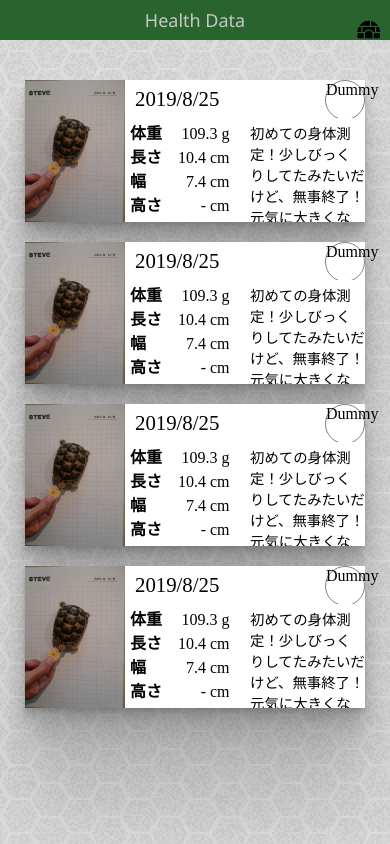
After one commit to tanikawa418/SteveWeb, a PHP site: page /health/mesurement.php in a window 390 px wide. The commit adds this page. Run offline with PHP 8.4, Linux system fonts and the light colour scheme; data that the repository does not hold is empty; some libraries are stand-ins or nearby versions.

Commit message:
Health Data 実装　responsiveも対応

```diff
--- /dev/null
+++ b/health/mesurement.php
@@ -0,0 +1,375 @@
+<?php
+
+require('../common/php/dbconnect.php');
+
+if(!empty($_POST)){
+    if($_POST['category'] !== ''){ //カテゴリを選ばせるまではDBへの問い合わせをしない
+        $category = $_POST['category'];
+
+        if($category == 'youtube'){
+            $stmt = $db->query('SELECT * FROM youtube_rss WHERE load_default<>0 ORDER BY display_order');
+
+            $arr_feed = array(); //空配列の定義
+
+            foreach($stmt as $value){
+                //urlを配列に格納
+                array_push($arr_feed,$value['rss_url']);
+            }
+            unset($stmt);
+            unset($value);
+        }elseif($category == 'website'){
+            $stmt = $db->query('SELECT * FROM websites WHERE load_default<>0 ORDER BY display_order');
+            $arr_weblink = $stmt->fetchAll(PDO::FETCH_ASSOC);
+            // print_r($arr_weblink);
+            $jsonData = json_encode($arr_weblink);
+            unset($stmt);
+            unset($value);
+        }
+
+    }
+}else{
+    // print '$_POSTがカラです';
+}
+?>
+
+<!DOCTYPE html>
+<html lang="ja">
+<head>
+    <meta charset="UTF-8">
+    <meta name="viewport" content="width=device-width, initial-scale=1.0, maximum-scale=1.0, minimum-scale=1.0">
+    <meta http-equiv="X-UA-Compatible" content="ie=edge">
+    <link rel="stylesheet" href="../common/css/reset.css">
+    <!-- bootstrap -->
+    <!-- <link rel="stylesheet" href="https://stackpath.bootstrapcdn.com/bootstrap/4.3.1/css/bootstrap.min.css" integrity="sha384-ggOyR0iXCbMQv3Xipma34MD+dH/1fQ784/j6cY/iJTQUOhcWr7x9JvoRxT2MZw1T" crossorigin="anonymous"> -->
+    <!-- lightbox -->
+    <link rel="stylesheet" href="https://cdnjs.cloudflare.com/ajax/libs/lightbox2/2.11.1/css/lightbox.css">
+    <script src="https://code.jquery.com/jquery-1.12.4.min.js" type="text/javascript"></script>
+    <script src="https://cdnjs.cloudflare.com/ajax/libs/lightbox2/2.11.1/js/lightbox.min.js" type="text/javascript" ></script>
+    <link rel="stylesheet" href="style.css">
+    <!-- font awesome -->
+    <link href="https://use.fontawesome.com/releases/v5.6.1/css/all.css" rel="stylesheet">
+
+
+
+
+    <title>Health Data</title>
+</head>
+<body>
+    <header>
+        <div class="headercontainer">
+            Health Data
+        </div>
+        <a href="..\home\index.html">
+            <span class="hometxt">Home</span>
+            <i class="fas fa-igloo" id="homeicon"></i>
+        </a>
+
+    </header>
+
+    <div class="mycontainer cf">
+
+        <div class="card cf">
+            <div class="cardleft">
+                <!-- <img src="images/DSC_0707.JPG" alt=""> -->
+                <a href="images/DSC_0707.JPG" data-lightbox = "lb"><img class="thumbnails" src="images/DSC_0707.JPG" alt=""></a>
+            </div>
+            <div class="cardright">
+                <div class="cardheader cf">
+                    <div class="carddate">2019/8/25</div>
+                    <div class="cardprofile">
+                        <span>Steve1世</span>
+                        <div class="profile_pic_frame">
+                            Dummy
+                            <img src="#" alt="">
+                        </div>
+                    </div>
+                </div>
+                <div class="cardcontents cf">
+                    <div class="carddata">
+                        <table>
+                            <tr>
+                                <th>体重</th>
+                                <td>109.3 g</td>
+                            </tr>
+                            <tr>
+                                <th>長さ</th>
+                                <td>10.4 cm</td>
+                            </tr>
+                            <tr>
+                                <th>幅</th>
+                                <td>7.4 cm</td>
+                            </tr>
+                            <tr>
+                                <th>高さ</th>
+                                <td>- cm</td>
+                            </tr>
+                        </table>
+                    </div>
+                    <div class="cardnotes">
+                        初めての身体測定！少しびっくりしてたみたいだけど、無事終了！元気に大きくなってね。
+                    </div>
+                </div>
+            </div>
+        </div>
+
+        <div class="card cf">
+            <div class="cardleft">
+                <!-- <img src="images/DSC_0707.JPG" alt=""> -->
+                <a href="images/DSC_0707.JPG" data-lightbox = "lb"><img class="thumbnails" src="images/DSC_0707.JPG" alt=""></a>
+            </div>
+            <div class="cardright">
+                <div class="cardheader cf">
+                    <div class="carddate">2019/8/25</div>
+                    <div class="cardprofile">
+                        <span>Steve1世</span>
+                        <div class="profile_pic_frame">
+                            Dummy
+                            <img src="#" alt="">
+                        </div>
+                    </div>
+                </div>
+                <div class="cardcontents cf">
+                    <div class="carddata">
+                        <table>
+                            <tr>
+                                <th>体重</th>
+                                <td>109.3 g</td>
+                            </tr>
+                            <tr>
+                                <th>長さ</th>
+                                <td>10.4 cm</td>
+                            </tr>
+                            <tr>
+                                <th>幅</th>
+                                <td>7.4 cm</td>
+                            </tr>
+                            <tr>
+                                <th>高さ</th>
+                                <td>- cm</td>
+                            </tr>
+                        </table>
+                    </div>
+                    <div class="cardnotes">
+                        初めての身体測定！少しびっくりしてたみたいだけど、無事終了！元気に大きくなってね。
+                    </div>
+                </div>
+            </div>
+        </div>
+
+        <div class="card cf">
+            <div class="cardleft">
+                <!-- <img src="images/DSC_0707.JPG" alt=""> -->
+                <a href="images/DSC_0707.JPG" data-lightbox = "lb"><img class="thumbnails" src="images/DSC_0707.JPG" alt=""></a>
+            </div>
+            <div class="cardright">
+                <div class="cardheader cf">
+                    <div class="carddate">2019/8/25</div>
+                    <div class="cardprofile">
+                        <span>Steve1世</span>
+                        <div class="profile_pic_frame">
+                            Dummy
+                            <img src="#" alt="">
+                        </div>
+                    </div>
+                </div>
+                <div class="cardcontents cf">
+                    <div class="carddata">
+                        <table>
+                            <tr>
+                                <th>体重</th>
+                                <td>109.3 g</td>
+                            </tr>
+                            <tr>
+                                <th>長さ</th>
+                                <td>10.4 cm</td>
+                            </tr>
+                            <tr>
+                                <th>幅</th>
+                                <td>7.4 cm</td>
+                            </tr>
+                            <tr>
+                                <th>高さ</th>
+                                <td>- cm</td>
+                            </tr>
+                        </table>
+                    </div>
+                    <div class="cardnotes">
+                        初めての身体測定！少しびっくりしてたみたいだけど、無事終了！元気に大きくなってね。
+                    </div>
+                </div>
+            </div>
+        </div>
+
+        <div class="card cf">
+            <div class="cardleft">
+                <!-- <img src="images/DSC_0707.JPG" alt=""> -->
+                <a href="images/DSC_0707.JPG" data-lightbox = "lb"><img class="thumbnails" src="images/DSC_0707.JPG" alt=""></a>
+            </div>
+            <div class="cardright">
+                <div class="cardheader cf">
+                    <div class="carddate">2019/8/25</div>
+                    <div class="cardprofile">
+                        <span>Steve1世</span>
+                        <div class="profile_pic_frame">
+                            Dummy
+                            <img src="#" alt="">
+                        </div>
+                    </div>
+                </div>
+                <div class="cardcontents cf">
+                    <div class="carddata">
+                        <table>
+                            <tr>
+                                <th>体重</th>
+                                <td>109.3 g</td>
+                            </tr>
+                            <tr>
+                                <th>長さ</th>
+                                <td>10.4 cm</td>
+                            </tr>
+                            <tr>
+                                <th>幅</th>
+                                <td>7.4 cm</td>
+                            </tr>
+                            <tr>
+                                <th>高さ</th>
+                                <td>- cm</td>
+                            </tr>
+                        </table>
+                    </div>
+                    <div class="cardnotes">
+                        初めての身体測定！少しびっくりしてたみたいだけど、無事終了！元気に大きくなってね。
+                    </div>
+                </div>
+            </div>
+        </div>
+        <div id="card"></div>
+
+    </div> <!--mycontainer -->
+
+
+    <script type="text/javascript">
+        function removeElm(){
+            var target = document.getElementsByClassName('sitewrapper');
+            console.log('target.length : ' + target.length);
+            // for(var i = 0; i < target.length; i++){
+            while(target.length){
+                target[0].remove();
+                // console.log(i + 'removed');
+            }
+        }
+
+        // function removeElm(){
+        //     var target = document.getElementById('card');
+        //     target.removeChild();
+        // }
+        function websiteLinkMark(key){
+            removeElm();
+            console.log('called');
+            var mywrapper;
+            var mytitleDiv;
+            var mytitle;
+            var mycb;
+            var mycontents;
+            var mydl;
+            var mydt;
+            var mydd;
+            var weblinks = <?php echo $jsonData;?>;
+
+
+
+            // console.log('length:' + weblinks.length);
+
+            for (var i=0; i<weblinks.length; i++){
+                var note = weblinks[i]['note'];
+                var result = note.match(key);
+                console.log('result : ' + result);
+                if(!result){
+                    console.log(weblinks[i]['site_id'] + ' : unmatched');
+
+                }else{
+
+                    console.log(weblinks[i]['site_id'] + ' : matched');
+
+
+                mywrapper = document.createElement('div');
+                mywrapper.className = 'sitewrapper';
+                //create Div.sitetitle
+                mytitleDiv = document.createElement('div');
+                mytitleDiv.className = 'sitetitle';
+                //create span.sitetitle
+                mytitle = document.createElement('span');
+                mytitle.className = 'span_title';
+                mytitle.innerHTML = weblinks[i]['title'];
+
+                // create span.span_link_icon
+                myicon = document.createElement('span');
+                myicon.className = 'span_link_icon';
+                myicon.innerHTML = '<a href="#"><i class="fas fa-external-link-alt"></i></a>';
+
+                // div.cb
+                mycb = document.createElement('div');
+                mycb.className = 'cb';
+
+                //Div.sitetitleにappend
+                mytitleDiv.appendChild(mytitle);
+                // mytitleDiv.appendChild(myicon);
+                mytitleDiv.appendChild(mycb);
+
+                //create div.sitecontents
+                mycontents = document.createElement('div');
+                mycontents.className = 'sitecontents';
+
+                //dl
+                mydl = document.createElement('dl');
+                // URL
+                mydt = document.createElement('dt');
+                mydt.innerHTML = 'URL';
+                mydd = document.createElement('dd');
+                mydd.innerHTML = '<a href="' + weblinks[i]['site_url'] + '" target="_blank">' + weblinks[i]['site_url'] + '</a>';
+                mydl.appendChild(mydt);
+                mydl.appendChild(mydd);
+
+                // Notes
+                mydt = document.createElement('dt');
+                mydt.innerHTML = 'Notes';
+                mydd = document.createElement('dd');
+                mydd.innerHTML = weblinks[i]['note'];
+                mydd.className = 'notecontents';
+                mydl.appendChild(mydt);
+                mydl.appendChild(mydd);
+
+                //dlをdiv.sitecontentsにappend
+                mycontents.appendChild(mydl);
+
+                mywrapper.appendChild(mytitleDiv);
+                mywrapper.appendChild(mycontents);
+                document.getElementById('card').appendChild(mywrapper);
+                }
+            }
+            console.log('end of weblinkmark()');
+
+        }
+
+        websiteLinkMark();
+
+            let input_kw = document.getElementById('site_kw');
+            var s;
+            input_kw.addEventListener('keyup',function(){
+                console.log('before s : ' + s);
+                if(s != input_kw.value){
+                    s = input_kw.value;
+                    console.log('after s : ' + s);
+                    console.log('websiteLinkMark() is called with parameter : ' + s);
+                    websiteLinkMark(s);
+
+                }
+                // removeElm();
+
+            },false);
+
+
+        </script>
+
+</body>
+</html>
--- /dev/null
+++ b/health/style.css
@@ -0,0 +1,320 @@
+@charset "utf-8";
+
+
+/* **************************
+    fonts
+   ************************** */
+
+@import url('https://fonts.googleapis.com/css?family=Noto+Sans|Noto+Sans+JP&display=swap');
+
+
+
+/* **************************
+    モバイル用設定
+   ************************** */
+
+
+/* **************************
+    基本設定
+   ************************** */
+
+
+/* **************************
+    Header
+************************** */
+body {
+    background: url(images/light_honeycomb_@2X.png);
+    /* background-color: lightgray; */
+}
+header {
+    width: 100%;
+    height: 40px;
+    font-family: "Noto Sans", "Noto Sans JP";
+    background-color: #29632d;
+    line-height: 40px;
+    position: fixed;
+    top: 0;
+    position: relative;
+    clear: both;
+    color: rgb(200,200,200);
+}
+
+div.headercontainer {
+    width: 300px;
+    height: 40px;
+    text-align: center;
+    margin: 0 auto;
+    font-size: 18px;
+    /* border-bottom: 5px solid darkgreen; */
+
+}
+
+span.hometxt {
+    display: none;
+}
+
+header a {
+    text-decoration: none;
+    color:black;
+    position: absolute;
+    bottom: 0;
+    right: 10px;
+}
+
+header a:hover {
+    opacity: 0.8;
+}
+#homeicon {
+    font-size: 20px;
+    float: right;
+}
+
+/* **************************
+    mycontainer
+   ************************** */
+div.mycontainer {
+    max-width: 990px;
+    height: auto;
+    margin: 0 auto;
+    /* background-color: cadetblue; */
+    padding-top: 20px;
+}
+
+/* **************************
+    card
+   ************************** */
+
+div.card {
+    width: 340px;
+    height: 142px;
+    margin: 0 auto;
+    margin-top: 20px;
+
+    box-shadow:
+    0 1.9px 2.5px rgba(0, 0, 0, 0.057),
+    0 5px 6.1px rgba(0, 0, 0, 0.076),
+    0 10.1px 11.4px rgba(0, 0, 0, 0.086),
+    0 19.2px 19.8px rgba(0, 0, 0, 0.092),
+    0 38.4px 34.8px rgba(0, 0, 0, 0.1),
+    0 101px 74px rgba(0, 0, 0, 0.13);
+}
+
+div.cardleft {
+    width: 100px;
+    height: 142px;
+    float: left;
+}
+
+img.thumbnails {
+    max-width: 100%;
+}
+
+div.cardright {
+    width: 240px;
+    height: 142px;
+    float: right;
+}
+
+div.cardheader {
+    width: 240px;
+    height: 38px;
+}
+
+div.carddate {
+    background-color: white;
+    width: 136px;
+    height: 38px;
+    font-size: 1.3em;
+    padding-left: 10px;
+    line-height: 38px;
+    float: left;
+}
+
+div.cardprofile {
+    background-color: white;
+    width: 94px;
+    height: 38px;
+    text-align: right;
+    float: right;
+}
+
+div.cardprofile span{
+    display: none; /*モバイルでは非表示*/
+}
+
+
+
+div.profile_pic_frame {
+    width: 38px;
+    height: 38px;
+    border-radius: 50%;
+    border: 1px solid gray;
+    display: inline-block;
+}
+
+div.cardcontents {
+    width: 240px;
+    height: 104px;
+}
+
+div.carddata {
+    width: 120px;
+    height: 100px;
+    padding-left: 5px;
+    padding-top: 4px;
+    background-color: white;
+    float: left;
+}
+
+div.carddata tr{
+    line-height: 1.5;
+}
+div.carddata th {
+    font-weight: bold;
+    width: 3em;
+}
+
+div.carddata td {
+    margin-left: 5px;
+    text-align: right;
+}
+
+div.cardnotes {
+    width: 115px;
+    height: 100px;
+    padding-top: 4px;
+    font-size: 0.9em;
+    overflow: hidden;
+    background-color: white;
+    float: right;
+}
+
+/* ***************************************
+    Settings for PC
+   ************************************ */
+
+
+@media screen and (min-width:500px){
+
+    header {
+     width: 100%;
+     height: 60px;
+     line-height: 60px;
+    }
+
+    div.headercontainer {
+        width: 300px;
+        height: 40px;
+        font-size: 40px;
+
+    }
+
+    #homeicon {
+        font-size: 30px;
+    }
+}
+
+
+/* **************************
+    mycontainer
+   ************************** */
+
+@media screen and (min-width:500px){
+
+    div.mycontainer {
+        max-width: 990px;
+        height: 100vh;
+        padding-top: 20px;
+        background-color:rgba(240,240,240,0.5);
+        text-align: center;
+    }
+}
+/* **************************
+    card
+   ************************** */
+
+@media screen and (min-width:500px){
+
+    div.card {
+        width: 450px;
+        height: 180px;
+        margin-top: 40px;
+        margin-left: 10px;
+        margin-right: 10px;
+        display: inline-block;
+    }
+
+    div.cardleft {
+        width: 140px;
+        height: 200px;
+    }
+
+
+    div.cardright {
+        width: 309px;
+        height: 146px;
+    }
+
+    div.cardheader {
+        width: 309px;
+        height: 53px;
+    }
+
+    div.carddate {
+        width: 181px;
+        height: 53px;
+        font-size: 1.3em;
+        padding-left: 10px;
+        line-height: 38px;
+    }
+
+    div.cardprofile {
+        width: 118px;
+        height: 53px;
+    }
+
+    div.cardprofile span{
+        display: initial; /*モバイルでは非表示*/
+        float: right;
+    }
+
+
+    div.profile_pic_frame {
+        width: 50px;
+        height: 50px;
+        float: right;
+    }
+
+    div.cardcontents {
+        width: 309px;
+        height: 146px;
+    }
+
+    div.carddata {
+        width: 160px;
+        height: 142px;
+        padding-left: 5px;
+        padding-top: 4px;
+    }
+
+    div.carddata tr{
+        line-height: 1.5;
+    }
+    div.carddata th {
+        width: 3em;
+    }
+
+    div.carddata td {
+        margin-left: 5px;
+    }
+
+    div.cardnotes {
+        width: 139px;
+        height: 142px;
+        padding-top: 4px;
+        padding-right: 5px;
+        font-size: 0.9em;
+    }
+
+
+}
--- a/home/index.html
+++ b/home/index.html
@@ -23,7 +23,7 @@
                     </li>
                     <li>
                         <span class="menuicon">-</span>
-                        <span class="menuname"><a href="..\health_rec\index.html">Health Data</a></span>
+                        <span class="menuname"><a href="..\health\mesurement.php">Health Data</a></span>
                     </li>
                     <li>
                         <span class="menuicon">-</span>
```
Also changed, not shown: links/links.php (+1 -12 lines), links/style.css (+13 -7 lines), health/images/DSC_0707.JPG (added), health/images/light_honeycomb.png (added), health/images/light_honeycomb_@2X.png (added), health/images/what-the-hex.png (added).
